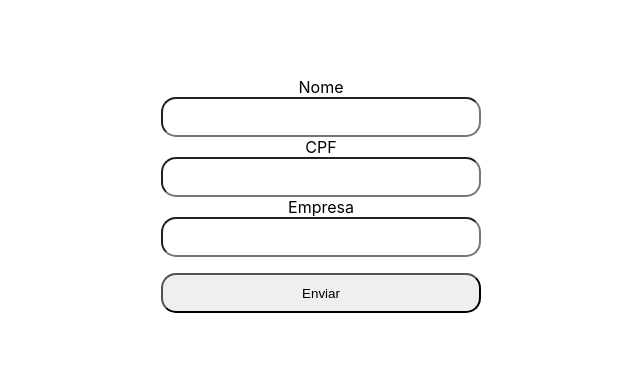
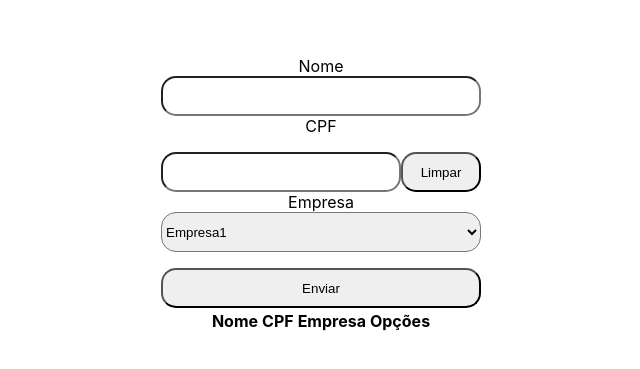
Before and after one commit to carlos0406/formulario-nextjs, a Next.js app: page / in a window 1280 px wide. Shown: the part 205-574 px from the top of the page, without its empty margins (319-959 px from the left). Built offline with nearby package versions, Linux system fonts and the light colour scheme.

Commit message:
01:adicionando toda funcionalidade

```diff
--- a/package.json
+++ b/package.json
@@ -8,9 +8,11 @@
     "start": "next start"
   },
   "dependencies": {
+    "@types/react-input-mask": "^3.0.0",
     "next": "10.2.3",
     "react": "17.0.2",
-    "react-dom": "17.0.2"
+    "react-dom": "17.0.2",
+    "react-input-mask": "^2.0.4"
   },
   "devDependencies": {
     "@types/node": "^15.6.1",
--- a/pages/index.tsx
+++ b/pages/index.tsx
@@ -1,25 +1,137 @@
-import { useState } from 'react';
+import {FormEvent, useState } from 'react';
 import styles from '../styles/Home.module.css'
+import {Input} from '../src/components/InputMask'
 
+export default function Home() {
+  const [nome, setNome] = useState('')
+  const [cpf, setCpf] = useState('')
+  const [empresa, setEmpresa] = useState('')
+  const [pessoas, setPessoas] = useState<TipoPessoa[]>([])
+  type TipoPessoa = {
+    nome: String;
+    cpf: String;
+    empresa: String;
+  }
+  function testarCPF(strCPF:String) {
+    let soma:number;
+      let resto:number;
+      soma = 0;
+    if (strCPF == "00000000000"
+        ||strCPF == "11111111111"
+        ||strCPF == "22222222222"
+        ||strCPF == "33333333333"
+        ||strCPF == "44444444444"
+        ||strCPF == "55555555555"
+        ||strCPF == "66666666666"
+        ||strCPF == "77777777777"
+        ||strCPF == "88888888888"
+        ||strCPF == "99999999999"){
+      return false;
+    }
+    for (let i=1; i<=9; i++) soma = soma + parseInt(strCPF.substring(i-1, i)) * (11 - i);
+    resto = (soma * 10) % 11;
 
-export default function Home () {
-  const [nome,setNome]= useState('')
-  const [cpf,setCpf]= useState('')
-  const [empresa,setEmpresa]= useState('')
-  const [cadastros,setCadastrados]=useState('')
+      if ((resto == 10) || (resto == 11))  resto = 0;
+      if (resto != parseInt(strCPF.substring(9, 10)) ) return false;
+
+    soma = 0;
+      for (let i = 1; i <= 10; i++) soma = soma + parseInt(strCPF.substring(i-1, i)) * (12 - i);
+      resto = (soma * 10) % 11;
+
+      if ((resto == 10) || (resto == 11))  resto = 0;
+      if (resto != parseInt(strCPF.substring(10, 11) ) ) return false;
+      return true;
+  }
+
+  function handleDelete(cpf){
+    setPessoas([...pessoas.filter(pessoa=>pessoa.cpf!==cpf)]);
+    return true;
+  }
+
+  function onHandleSubmit(e: FormEvent) {
+    e.preventDefault()
+    const pessoa: TipoPessoa = {
+      nome,
+      cpf,
+      empresa
+    }
+    let cpfteste=cpf.replace(".","")
+    cpfteste=cpfteste.replace(".","")
+    cpfteste=cpfteste.replace("-","")
+    const cpfValido=testarCPF(cpfteste)
+
+    if(!cpfValido){
+      window.alert("CPF Invalido !!!")
+    }else{
+      const cpfExistente=pessoas.filter(pessoaFiltro=>pessoaFiltro.cpf===cpf)
+      if(cpfExistente.length >0){
+        window.alert("CPF já cadastrado,Por favor mude o valor")
+      }else{
+        setPessoas([...pessoas, pessoa])
+        window.alert("Cadastro realizado")
+      }
+
+    }
+
+  }
   return (
     <div className={styles.container}>
-      <form >
+      <form onSubmit={onHandleSubmit} >
         <label htmlFor="">Nome</label>
-      <input type="text" />
+        <input type="text" value={nome} onChange={e => setNome(e.target.value)} />
         <label htmlFor="">CPF</label>
-      <input type="text" />
+        <span>
+          <Input  value={cpf} onChange={e => setCpf(e.target.value)} />
+          <button type="button" onClick={()=>setCpf('')}>
+            Limpar
+          </button>
+          </span>
         <label htmlFor="">Empresa</label>
-      <input type="text" />
+
+        <select name="" id="" value={empresa} onChange={e => setEmpresa(e.target.value)}>
+          <option value="Empresa1">Empresa1</option>
+          <option value="Empresa2">Empresa2</option>
+          <option value="Empresa3">Empresa3</option>
+          <option value="Empresa4">Empresa4</option>
+          <option value="Empresa5">Empresa5</option>
+          <option value="Empresa6">Empresa6</option>
+        </select>
         <button>
           Enviar
         </button>
+
+        <div>
+          <table >
+            <thead>
+              <tr>
+                <th>Nome </th>
+                <th>CPF </th>
+                <th >Empresa </th>
+                <th>Opções</th>
+              </tr>
+            </thead>
+            <tbody>
+            {pessoas.map((pessoa, index) => {
+              return (
+
+                 <tr key={index}>
+                   <td>{pessoa.nome}</td>
+                   <td>{pessoa.cpf}</td>
+                   <td>{pessoa.empresa}</td>
+                   <td className={styles.botao}>
+                     <button  type="button"onClick={()=>{handleDelete(pessoa.cpf)}} >
+                       Remover pessoa
+                    </button></td>
+                 </tr>
+
+              )
+            })}
+            </tbody>
+          </table>
+        </div>
       </form>
+
+
     </div>
   )
 }
--- /dev/null
+++ b/src/components/InputMask.tsx
@@ -0,0 +1,6 @@
+import InputMask from 'react-input-mask';
+export function Input({value,onChange}){
+    return(
+        <InputMask mask="999.999.999-99" value={value} onChange={onChange}type="text" />
+    )
+}
--- a/styles/Home.module.css
+++ b/styles/Home.module.css
@@ -7,126 +7,39 @@
   align-items: center;
 }
 
-.container form input, .container form button {
+.container form input, .container form button,.container form select {
   height: 2.5rem;
   width: 20rem;
   border-radius: 15px;
 
 }
-.container form button{
-  margin-top: 1rem;
+
+.container form table button {
+  height: 1.5rem;
+  width: 10rem;
+  border: none;
 }
 
-.main {
-  padding: 5rem 0;
-  flex: 1;
-  display: flex;
-  flex-direction: column;
-  justify-content: center;
-  align-items: center;
+
+
+.container form span input{
+  width: 15rem;
+}
+.container form span button{
+  width: 5rem;
 }
 
-.footer {
-  width: 100%;
-  height: 100px;
-  border-top: 1px solid #eaeaea;
+
+
+
+.container {
   display: flex;
   justify-content: center;
   align-items: center;
 }
-
-.footer img {
-  margin-left: 0.5rem;
+.container form button{
+  margin-top: 1rem;
 }
-
-.footer a {
-  display: flex;
-  justify-content: center;
-  align-items: center;
+.botao{
+  width:1rem;
 }
-
-.title a {
-  color: #0070f3;
-  text-decoration: none;
-}
-
-.title a:hover,
-.title a:focus,
-.title a:active {
-  text-decoration: underline;
-}
-
-.title {
-  margin: 0;
-  line-height: 1.15;
-  font-size: 4rem;
-}
-
-.title,
-.description {
-  text-align: center;
-}
-
-.description {
-  line-height: 1.5;
-  font-size: 1.5rem;
-}
-
-.code {
-  background: #fafafa;
-  border-radius: 5px;
-  padding: 0.75rem;
-  font-size: 1.1rem;
-  font-family: Menlo, Monaco, Lucida Console, Liberation Mono, DejaVu Sans Mono,
-    Bitstream Vera Sans Mono, Courier New, monospace;
-}
-
-.grid {
-  display: flex;
-  align-items: center;
-  justify-content: center;
-  flex-wrap: wrap;
-  max-width: 800px;
-  margin-top: 3rem;
-}
-
-.card {
-  margin: 1rem;
-  flex-basis: 45%;
-  padding: 1.5rem;
-  text-align: left;
-  color: inherit;
-  text-decoration: none;
-  border: 1px solid #eaeaea;
-  border-radius: 10px;
-  transition: color 0.15s ease, border-color 0.15s ease;
-}
-
-.card:hover,
-.card:focus,
-.card:active {
-  color: #0070f3;
-  border-color: #0070f3;
-}
-
-.card h3 {
-  margin: 0 0 1rem 0;
-  font-size: 1.5rem;
-}
-
-.card p {
-  margin: 0;
-  font-size: 1.25rem;
-  line-height: 1.5;
-}
-
-.logo {
-  height: 1em;
-}
-
-@media (max-width: 600px) {
-  .grid {
-    width: 100%;
-    flex-direction: column;
-  }
-}
```
Also changed, not shown: 1 other file (tests, documents, lock files or other folders). Lines whose indentation alone changed are shown as unchanged.
